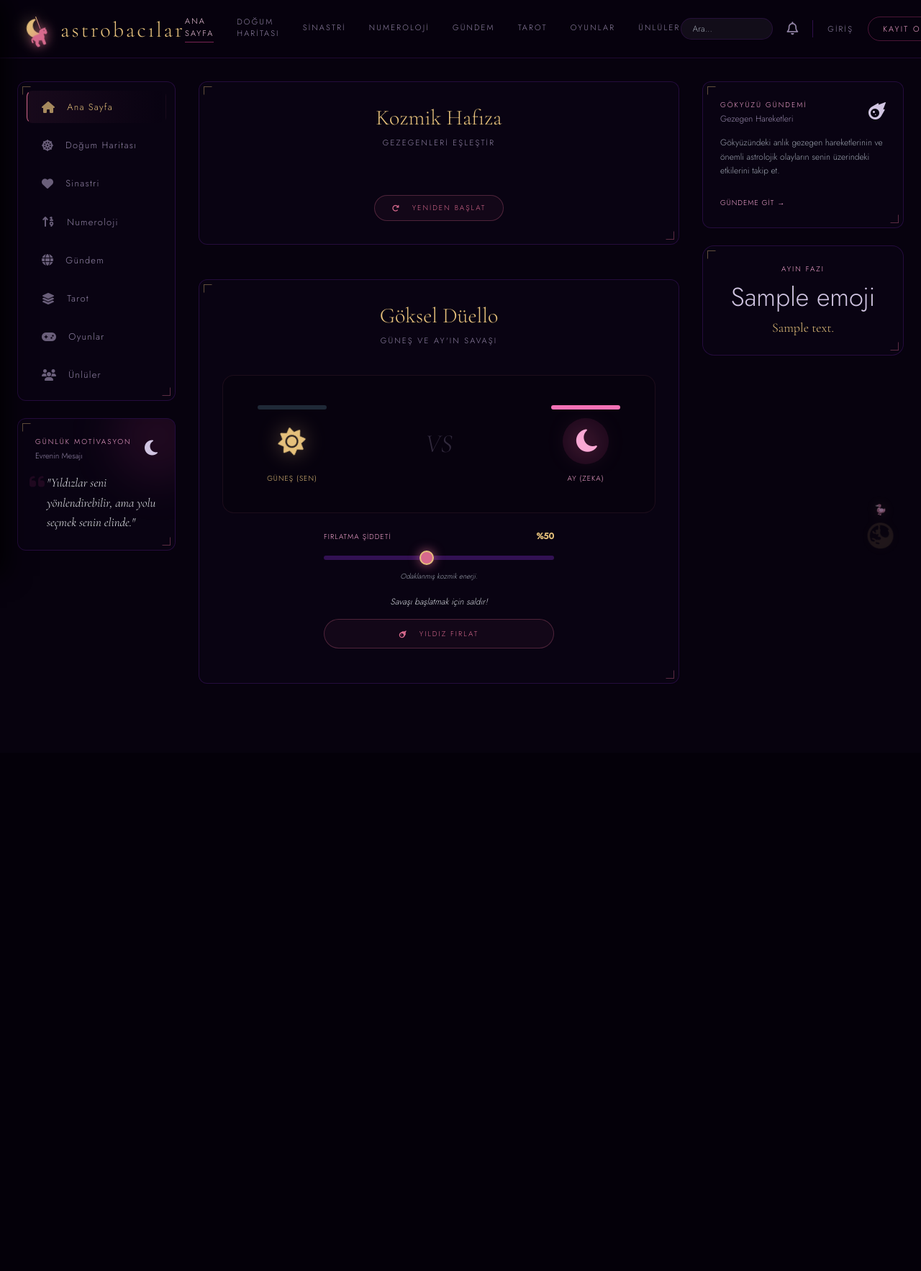
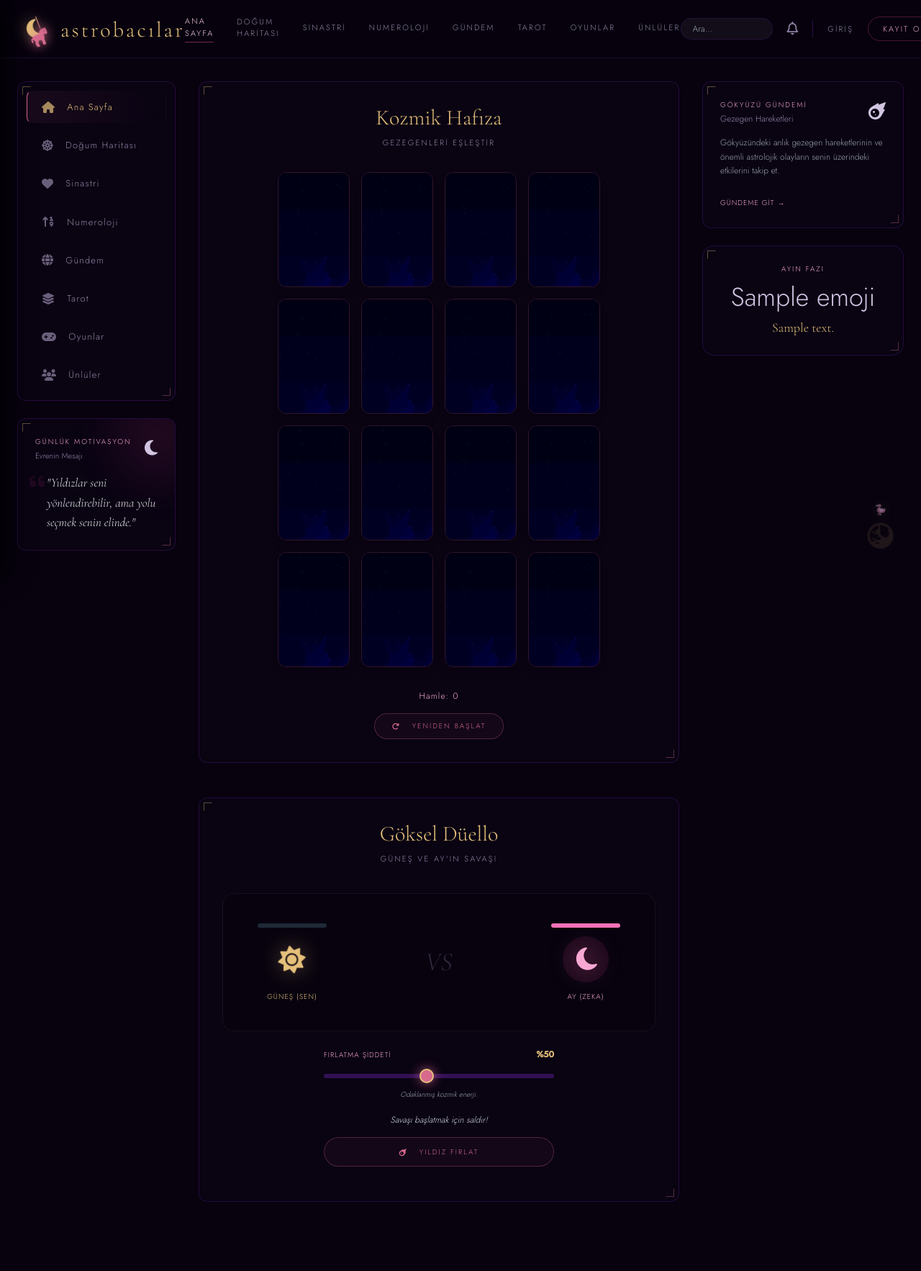
Before and after one commit to busraoren/astroloji_website, a Django app: template burcs/templates/burcs/oyunlar.html in a window 1280 px wide. Shown: the whole page at 72% size. Before the commit the page ends 950 px from the top, so only its background shows below. Run offline with Django 4.2, Linux system fonts and the light colour scheme; the template is opened without the code that fills it: most values are stand-ins (such as "Sample title", 1, 10 or a date in 2020); parts of the project's set-up code (start-up, migrations or seed data) failed here and were passed over; some libraries are stand-ins or nearby versions; grey boxes are pictures that could not be loaded.

Commit message:
oyunlar düzenlendi

```diff
--- a/burcs/templates/burcs/oyunlar.html
+++ b/burcs/templates/burcs/oyunlar.html
@@ -160,13 +160,11 @@
 </div>
 
 <script>
-
     // ==========================================
     // 1. OYUN: KOZMİK HAFIZA (GERÇEK ASSETLERLE)
     // ==========================================
 
     // Django'nun statik dosyaları sunucuda hashleyebilmesi için tam yolları veriyoruz
-// Django'nun statik dosyaları sunucuda hashleyebilmesi için tam yolları veriyoruz
     const cardImages = [
         "{% static 'burcs/img/oyun/kart1.png' %}",
         "{% static 'burcs/img/oyun/kart2.png' %}",
@@ -206,7 +204,6 @@
         cardsArray.forEach((imgUrl) => {
             const card = document.createElement('div');
             card.classList.add('memory-card', 'relative', 'h-32', 'sm:h-40', 'w-full', 'cursor-pointer');
-            // Artık eşleştirmeyi resmin tam URL adresi üzerinden yapacağız
             card.dataset.image = imgUrl;
 
             card.innerHTML = `
@@ -247,7 +244,7 @@
             disableCards();
             matches++;
             if(matches === cardImages.length) {
-                setTimeout(() => alert(\`Tebrikler! Kozmik hafızanı \${moves} hamlede tamamladın.\`), 500);
+                setTimeout(() => alert(`Tebrikler! Kozmik hafızanı ${moves} hamlede tamamladın.`), 500);
             }
         } else {
             unflipCards();
@@ -275,6 +272,7 @@
     }
 
     document.addEventListener("DOMContentLoaded", initMemoryGame);
+
 
     // ==========================================
     // 2. OYUN: GÜNEŞ VS AY DÜELLOSU
@@ -315,7 +313,7 @@
         document.getElementById('fighter-sun').classList.remove('opacity-30', 'grayscale');
 
         powerSlider.value = 50;
-        powerSlider.dispatchEvent(new Event('input')); // Yazıları sıfırla
+        powerSlider.dispatchEvent(new Event('input'));
     }
 
     function updateHealthBars() {
@@ -328,11 +326,11 @@
         const star = document.createElement('i');
 
         // Şiddete göre hız ve büyüklük hesaplama
-        let duration = 900 - (power * 5); // %100 güçte 400ms (çok hızlı)
-        let scale = 1 + (power / 100); // %100 güçte 2x büyüklük
+        let duration = 900 - (power * 5);
+        let scale = 1 + (power / 100);
 
         star.className = 'fas fa-star absolute text-2xl z-20 drop-shadow-[0_0_10px_currentColor]';
-        star.style.transition = \`all \${duration}ms cubic-bezier(0.4, 0, 0.2, 1)\`;
+        star.style.transition = `all ${duration}ms cubic-bezier(0.4, 0, 0.2, 1)`;
         star.style.top = '50%';
         star.style.transform = 'translateY(-50%) scale(1)';
 
@@ -343,7 +341,7 @@
 
             setTimeout(() => {
                 star.style.left = '80%';
-                star.style.transform = \`translateY(-50%) rotate(720deg) scale(\${scale})\`;
+                star.style.transform = `translateY(-50%) rotate(720deg) scale(${scale})`;
             }, 50);
 
         } else {
@@ -353,8 +351,7 @@
 
             setTimeout(() => {
                 star.style.left = '15%';
-                // Ay'ın saldırısı sabit şiddette (yapay zeka)
-                star.style.transform = \`translateY(-50%) rotate(-720deg) scale(1.3)\`;
+                star.style.transform = `translateY(-50%) rotate(-720deg) scale(1.3)`;
             }, 50);
         }
 
@@ -373,15 +370,13 @@
         document.getElementById('battle-log').innerText = logText;
 
         throwProjectile('sun', power, () => {
-            // Şiddete bağlı dinamik hasar (örn: %100 güç = min 20, max 35 hasar)
-            let baseDamage = Math.floor(power / 5); // 100'de 20 base
-            let randomDamage = Math.floor(Math.random() * 16); // 0-15 arası şans
+            let baseDamage = Math.floor(power / 5);
+            let randomDamage = Math.floor(Math.random() * 16);
             let damage = baseDamage + randomDamage;
 
             moonHP -= damage;
             updateHealthBars();
 
-            // Hiddete göre ekran sarsıntısı efekti
             const moonEl = document.getElementById('fighter-moon');
             let shakeClass = power > 70 ? 'damage-shake-heavy' : 'damage-shake-light';
             moonEl.classList.add(shakeClass);
@@ -398,13 +393,11 @@
     function moonCounterAttack() {
         if (sunHP <= 0 || moonHP <= 0) return;
 
-        // Ay'ın sana karşı vurduğu hasar da senin hiddetine göre biraz artar (Denge mekaniği)
         let playerAggro = parseInt(powerSlider.value) > 80 ? 10 : 0;
 
         document.getElementById('battle-log').innerText = "Ay karanlık enerjisiyle karşılık veriyor!";
 
         throwProjectile('moon', 50, () => {
-            // Ay'ın hasarı 10-25 arası + senin agro cezan
             let damage = Math.floor(Math.random() * 16) + 10 + playerAggro;
             sunHP -= damage;
             updateHealthBars();
```
